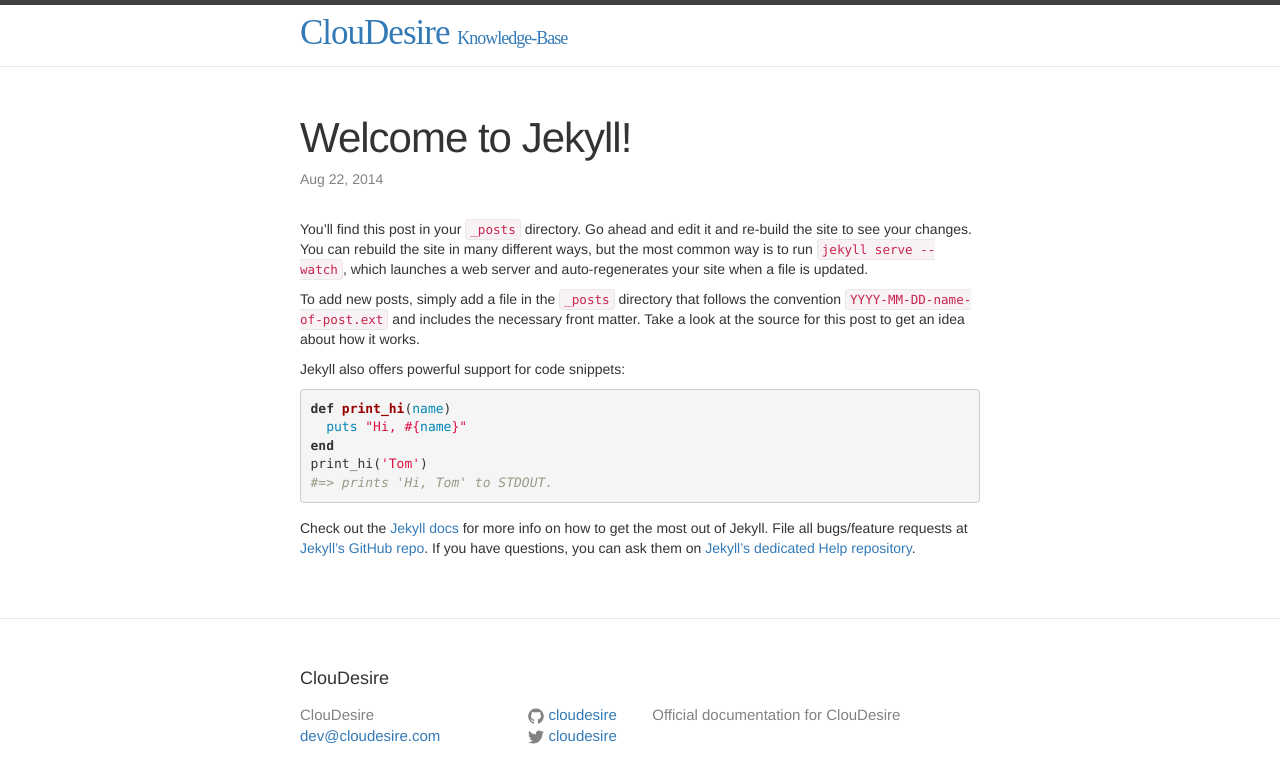
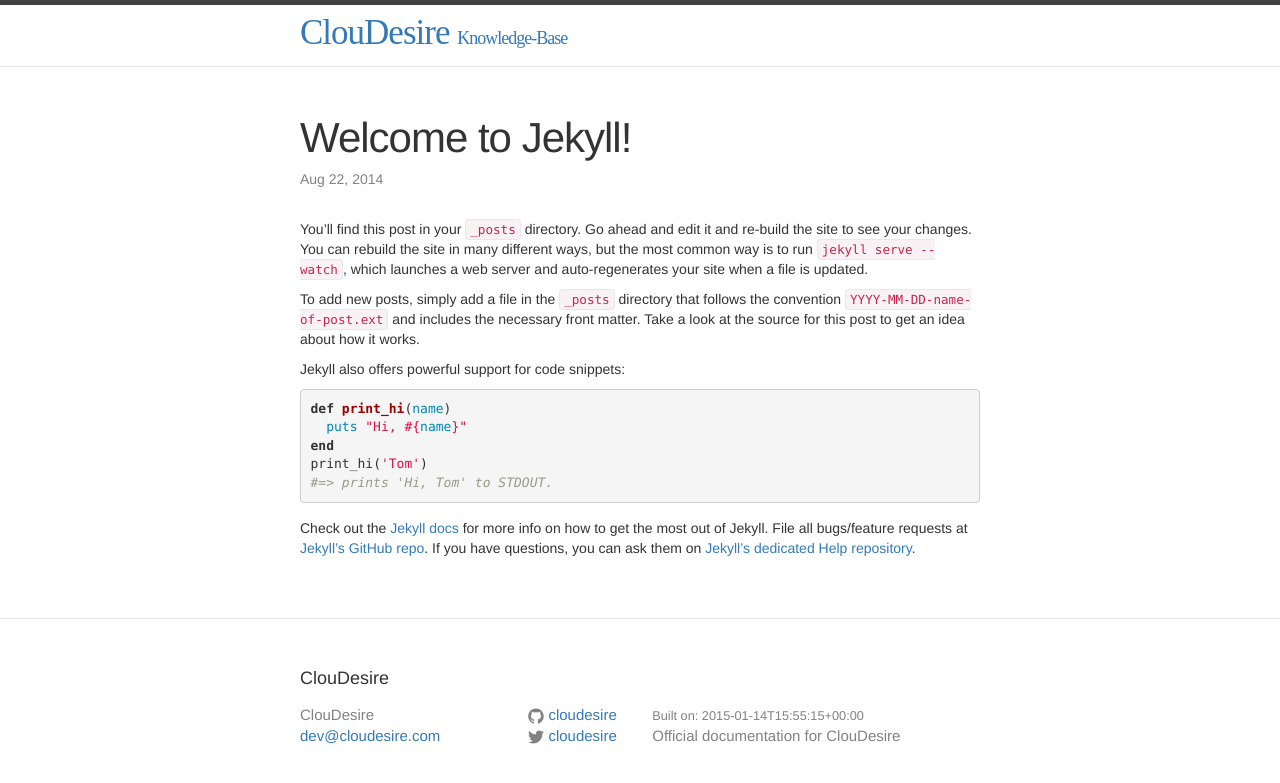
Before and after one commit to AndreaVecchi/cloudesire.github.io, a Jekyll site: the page built from _posts/2014-08-22-welcome-to-jekyll.markdown, in a window 1280 px wide. Shown: the top 783 px of the page. Built offline with Jekyll 4.4.1, drawn with Linux system fonts in a browser that asks for light colours; some web fonts are replaced.

Commit message:
Added built time in the footer

```diff
--- a/_includes/footer.html
+++ b/_includes/footer.html
@@ -46,6 +46,7 @@
       </div>
 
       <div class="footer-col  footer-col-3">
+        <small>Built on: {{ site.time | date_to_xmlschema }}</small>
         <p class="text">{{ site.description }}</p>
       </div>
     </div>
```
